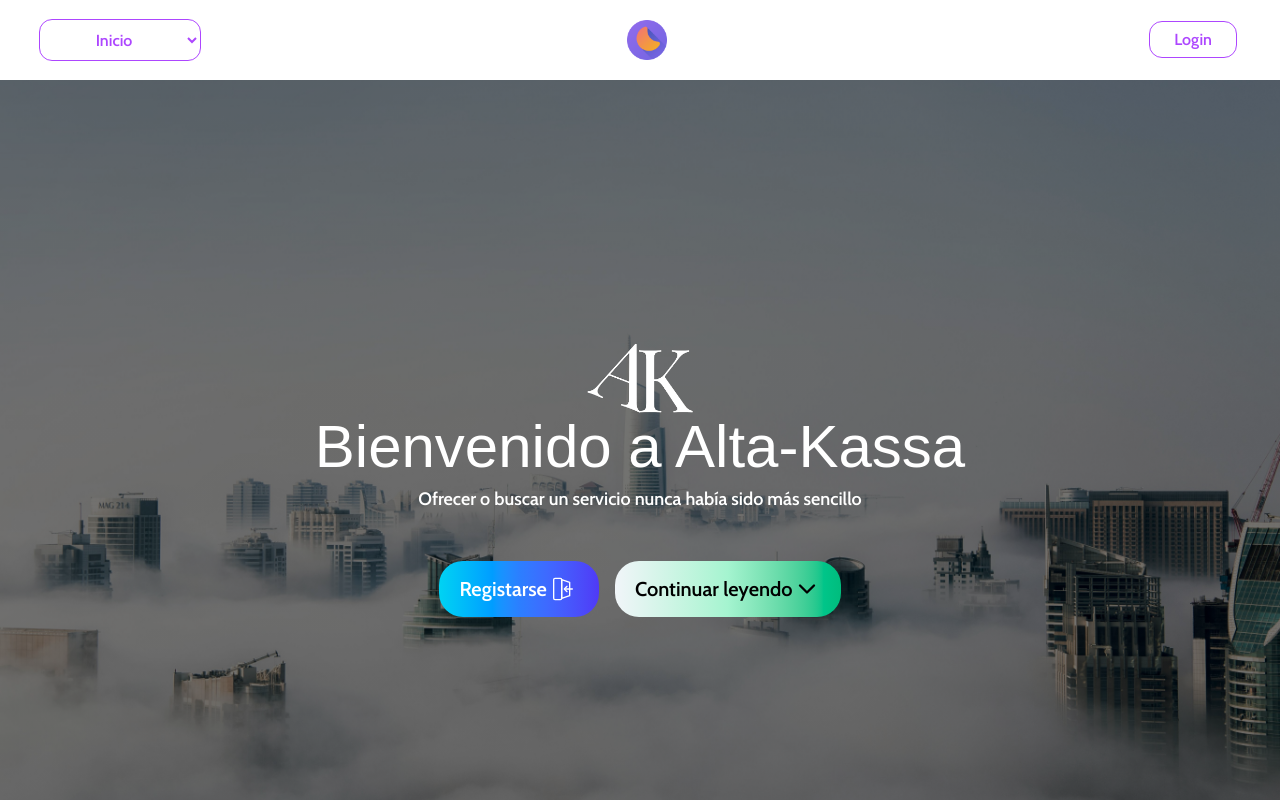
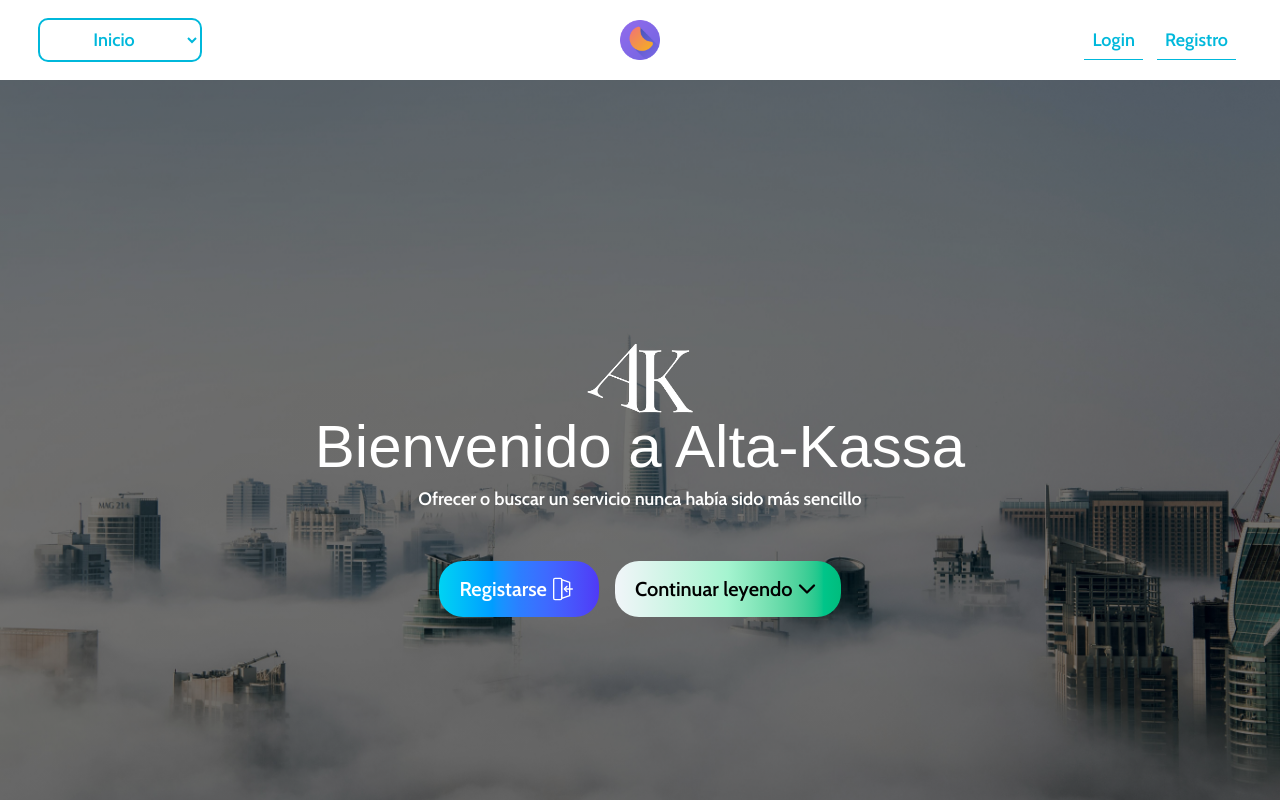
Before and after one commit to DonRuffo/REACT_ALTAKASSA, a React (Vite) app: page / in a window 1280 px wide. Shown: the top 800 px of the page. Built offline with nearby package versions, Linux system fonts and the light colour scheme; no server answers; a web font is replaced by a local one.

Commit message:
Boton Finalizar

```diff
--- a/src/componentes/cardsBeneficios.jsx
+++ b/src/componentes/cardsBeneficios.jsx
@@ -5,7 +5,7 @@ import PropTypes from "prop-types";
 const CardBeneficio = ({Beneficio, logo, texto,}) => {
     return (
 
-        <div className={`py-10 rounded-2xl shadow-2xl bg-gray-100 dark:shadow-lg dark:shadow-yellow-600 dark:bg-gray-900 hover:scale-105 duration-300`}>
+        <div className={`py-10 rounded-2xl shadow-2xl bg-gray-100 dark:shadow-lg dark:shadow-emerald-600 dark:bg-gray-900 hover:scale-105 duration-300`}>
             <h1 className="text-center text-3xl font-CalSans text-slate-600 dark:text-white">{Beneficio}</h1>
             <div className="flex justify-center">
                 <img src={logo} alt={Beneficio} width={200} height={200} />
--- a/src/componentes/cardsServicios.jsx
+++ b/src/componentes/cardsServicios.jsx
@@ -10,7 +10,7 @@ const CardServicios = ({ Servicio1, logo1, texto1, texto2 }) => {
         setValorTra(e.target.value)
     }
     return (
-        <div className="flex flex-col justify-between items-center py-5 md:py-8 relative rounded-xl bg-gray-100 dark:border-none dark:bg-black outline outline-slate-200 dark:outline-slate-600 shadow-md shadow-cyan-200 dark:shadow-purple-800 hover:scale-105 duration-300 ease-in-out">
+        <div className="flex flex-col justify-between items-center py-5 md:py-8 relative rounded-xl bg-gray-100 dark:border-none dark:bg-gray-900 shadow-lg shadow-cyan-200 dark:shadow-emerald-600 hover:scale-105 duration-300 ease-in-out">
             <div>
                 <h1 className="text-3xl text-slate-600 text-center font-CalSans dark:text-white">{Servicio1}</h1>
                 <div className="flex justify-center py-4">
@@ -19,8 +19,8 @@ const CardServicios = ({ Servicio1, logo1, texto1, texto2 }) => {
                 <p className="text-md text-slate-600 font-semibold dark:text-slate-300 px-3.5 md:px-5 lg:px-10 text-center">{texto1}</p><br />
             </div>
             <div className="flex justify-center gap-x-2 lg:gap-x-3">
-                <Link to="/login" className="px-4 py-3 rounded-xl border-2 border-cyan-400 text-cyan-400 font-semibold hover:bg-cyan-400 hover:text-white duration-300 dark:border-purple-600 dark:text-purple-600 hover:dark:bg-purple-600 hover:dark:text-black cursor-pointer">Contratar</Link>
-                <button type="button" className="px-4 py-3 rounded-xl border-2 border-cyan-400 text-cyan-400 font-semibold hover:bg-cyan-400 hover:text-white duration-300 dark:border-purple-600 dark:text-purple-600 hover:dark:bg-purple-600 hover:dark:text-black cursor-pointer" onClick={() => setAbrir(!abrir)}>Trabajos</button>
+                <Link to="/login" className="px-4 py-3 rounded-xl border-2 border-cyan-400 text-cyan-400 font-semibold hover:bg-cyan-400 hover:text-white duration-300 dark:border-emerald-600 dark:text-emerald-600 hover:dark:bg-emerald-600 hover:dark:text-black cursor-pointer">Contratar</Link>
+                <button type="button" className="px-4 py-3 rounded-xl border-2 border-cyan-400 text-cyan-400 font-semibold hover:bg-cyan-400 hover:text-white duration-300 dark:border-emerald-600 dark:text-emerald-600 hover:dark:bg-emerald-600 hover:dark:text-black cursor-pointer" onClick={() => setAbrir(!abrir)}>Trabajos</button>
             </div>
             {abrir && (
                 <div className="absolute top-0 left-0 w-full h-full rounded-xl bg-gray-300 dark:bg-gray-950 bg-opacity-65 dark:bg-opacity-60 flex justify-center items-center">
--- a/src/paginas/Cliente/ContratosCliente.jsx
+++ b/src/paginas/Cliente/ContratosCliente.jsx
@@ -22,6 +22,8 @@ const ContratosCliente = () => {
         const tipo = e.target.value
         setSelectedOption(tipo)
     }
+
+    const fechaDeHoy = DateTime.now().setZone('America/Guayaquil').toFormat('yyyy-MM-dd')
 
     const EliminarTrabajo = async (id, indx) => {
         const confirmar = confirm(`¿Estás seguro del eliminar el trabajo de ${indx}?`)
@@ -156,7 +158,7 @@ const ContratosCliente = () => {
                                             </div>
                                         </div><hr className="border border-white" />
                                         <div className="flex justify-around mt-2">
-                                            <button type="button" data-tooltip-id="finalizar" data-tooltip-content={'Finalizar trabajo'} className="flex flex-col justify-center items-center  text-cyan-800 font-semibold hover:scale-105 duration-300 ease-in-out cursor-pointer" onClick={() => {
+                                            <button type="button" data-tooltip-id="finalizar" data-tooltip-content={'Finalizar trabajo'} className={`flex flex-col justify-center items-center  text-cyan-800 font-semibold hover:scale-105 duration-300 ease-in-out cursor-pointer ${fechaDeHoy === DateTime.fromISO(tra.fecha).setZone('America/Guayaquil').toFormat('yyyy-MM-dd') ? '' : 'hidden'}`} onClick={() => {
                                                 const confirmar = confirm(`¿Estás seguro de finalizar el trabajo de ${tra.servicio}? Esta acción no se puede deshacer.`)
                                                 if (confirmar) {
                                                     setModalCalifProv(true);
--- a/src/paginas/LandinPage.jsx
+++ b/src/paginas/LandinPage.jsx
@@ -46,6 +46,7 @@ const LandingPage = () => {
 
     const { darkMode, handleDarkPage } = AuthStoreContext()
     const [selectedOption, setSelectedOption] = useState('');
+    const [panel, setPanel] = useState(false)
 
     const navigate = useNavigate()
     const handleRadioChange = (event) => {
@@ -396,7 +397,9 @@ const LandingPage = () => {
             <div className={darkMode ? "dark" : ""}>
                 <main className="bg-white dark:bg-black font-Cabin">
                     <nav className="fixed z-10 w-full px-10 py-5 lg:py-5 flex justify-between backdrop-blur-sm bg-white/30 dark:bg-black/30" id="LandingPage">
-                        <select className="w-1/3 mr-1 md:mr-0 rounded-xl py-2 md:w-40 text-center text-purple-500 font-semibold bg-transparent outline focus:outline-purple-600 hover:brightness-125 duration-300"
+                        <div className="grid grid-cols-3 w-full">
+                            <div className="flex items-center justify-start">
+                                <select className="w-full text-lg mr-1 md:mr-0 rounded-lg py-2 md:w-40 text-center text-cyan-500 font-semibold bg-transparent outline-2 focus:outline-cyan-600 hover:brightness-125 duration-300 cursor-pointer"
                                     onChange={(e) => {
                                         const targetId = e.target.value
                                         const targetElement = document.getElementById(targetId)
@@ -410,10 +413,31 @@ const LandingPage = () => {
                                     <option value="Servicios" className="text-sm font-semibold dark:bg-gray-950">Servicios</option>
                                     <option value="Contacto" className="text-sm font-semibold dark:bg-gray-950">Contacto</option>
                                 </select>
+                            </div>
+                            <div className="flex items-center justify-center">
                                 <img src={logoDarkMode} alt="CambioTema" onClick={() => { handleDarkPage() }} width={40} height={40} className="cursor-pointer" />
-                        <ul className="flex items-center">
-                            <li><Link to='/login' className="w-1/4 px-6 py-2 my-4 mx-1 md:ml-14 bg-transparent outline text-purple-500 font-semibold rounded-xl hover:brightness-125 transition-all duration-300 text-center">Login</Link></li>
+                            </div>
+                            <div className="hidden md:flex items-center justify-end">
+                                <ul className="flex items-center gap-x-1.5">
+                                    <li><Link to='/login' className="w-1/4 px-2 py-2 my-4 mx-1 bg-transparent border-b border-cyan-500 text-lg text-cyan-500 font-semibold hover:brightness-125 transition-all duration-300 text-center">Login</Link></li>
+                                    <li><Link to='/registro' className=" w-1/4 px-2 py-2 my-4 mx-1 bg-transparent border-b border-cyan-500 text-lg text-cyan-500 font-semibold hover:brightness-125 transition-all duration-300 text-center">Registro</Link></li>
                                 </ul>
+                            </div>
+                            <div className="md:hidden flex items-center justify-end text-cyan-500">
+                                <ul className="relative flex items-center gap-x-1.5">
+                                    <li><Link to='/login' className="w-1/4 px-2 py-2 my-4 mx-1 bg-transparent border-b border-cyan-500 text-lg text-cyan-500 font-semibold hover:brightness-125 transition-all duration-300 text-center">Login</Link></li>
+                                    <svg xmlns="http://www.w3.org/2000/svg" fill="none" viewBox="0 0 24 24" strokeWidth="2" stroke="currentColor" className={`absolute top-1.5 -right-6 size-6 ${panel ? 'rotate-180' : ''} cursor-pointer transition-transform duration-300`} onClick={() => setPanel(!panel)}>
+                                        <path strokeLinecap="round" strokeLinejoin="round" d="m19.5 8.25-7.5 7.5-7.5-7.5" />
+                                    </svg>
+                                </ul>
+                                <div className={`fixed ${panel ? 'scale-100 opacity-100' : 'scale-95 opacity-0 pointer-events-none'} top-17 right-1 w-32  bg-white dark:bg-black shadow-lg rounded-md p-4 duration-300`}>
+                                    <Link to='/registro' className=" w-1/4 px-2 py-1  mx-1 bg-transparent text-lg border-b border-cyan-500 text-cyan-500 font-semibold hover:brightness-125 duration-300 text-center">Registro</Link>
+                                </div>
+                            </div>
+                        </div>
+
+
+
                     </nav>
                     <section className="dark:bg-black py-10" id="Inicio"></section>
                     <section className="flex flex-col items-center justify-center bg-cover bg-center h-[550px] xl:h-[785px]"
--- a/src/paginas/Login.jsx
+++ b/src/paginas/Login.jsx
@@ -124,8 +124,8 @@ const Login = () => {
                                 </div>
                                 <hr className='dark:border dark:border-gray-900' />
                                 <div className='mt-1 md:mt-3 md:mb-1'>
-                                    <p className='text-base text-slate-500 dark:text-slate-300 mb-1 font-semibold'>Olvidaste tu contraseña: <Link className='text-emerald-500 dark:text-emerald-300  hover:underline duration-300' to='/recuperar'>Click Aquí</Link></p>
-                                    <p className='text-base text-slate-500 dark:text-slate-300 font-semibold'>No tienes una cuenta: <Link className='text-emerald-500 dark:text-emerald-300  hover:underline duration-300' to='/registro'>Regístrate Aquí</Link></p>
+                                    <p className='text-base text-slate-500 dark:text-slate-300 mb-1 font-semibold'>Olvidaste tu contraseña {'-->'} <Link className='text-emerald-500 dark:text-emerald-300  hover:underline duration-300' to='/recuperar'>Click Aquí</Link></p>
+                                    <p className='text-base text-slate-500 dark:text-slate-300 font-semibold'>No tienes una cuenta {'-->'} <Link className='text-emerald-500 dark:text-emerald-300  hover:underline duration-300' to='/registro'>Regístrate Aquí</Link></p>
                                 </div>
                             </form><br />
                             <div>
--- a/src/paginas/RecuperarContra.jsx
+++ b/src/paginas/RecuperarContra.jsx
@@ -61,7 +61,7 @@ const Recuperar = () => {
                             </form>
                             <hr className="dark:border dark:border-gray-900" />
                             <div className="my-3 flex justify-end">
-                                <p className="text-sm text-slate-500 dark:text-slate-300 font-semibold">¿No tienes una cuenta? <Link className="text-emerald-500 dark:text-emerald-300 hover:underline hover:text-orange-500 duration-300" to='/registro'>Registrate aquí</Link></p>
+                                <p className="text-base text-slate-500 dark:text-slate-300 font-semibold">¿No tienes una cuenta? {'-->'} <Link className="text-emerald-500 dark:text-emerald-300 hover:underline hover:text-orange-500 duration-300" to='/registro'>Registrate aquí</Link></p>
                             </div>
                         </div>
                     </div>
--- a/src/paginas/Registro.jsx
+++ b/src/paginas/Registro.jsx
@@ -45,7 +45,7 @@ const Registro = () => {
             localStorage.setItem('usuario', respuesta.data.rol)
             setReloj(false)
         } catch (error) {
-            toast.error(error.response.data.msg)
+            toast.error(error.response.data.msg[0])
             console.log(error)
             setReloj(false)
         }
```
Also changed, not shown: src/paginas/Proveedor/ContratosProveedor.jsx (+5 -3 lines). Lines whose indentation alone changed are shown as unchanged.
